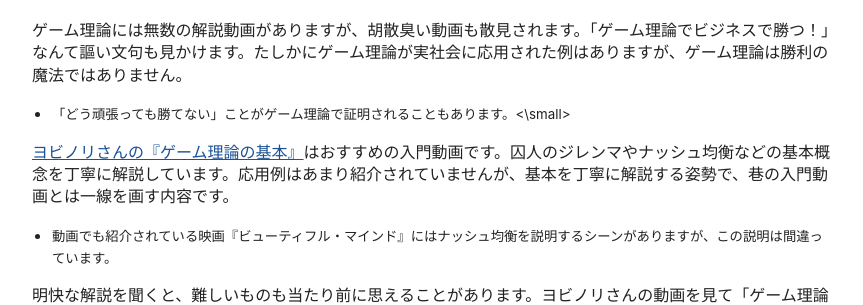
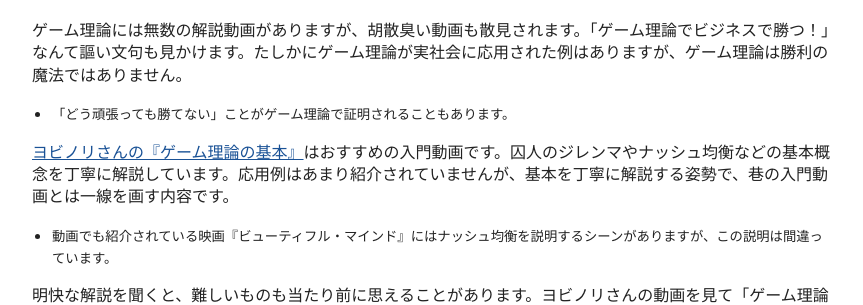
Before and after one commit to tetsuyahoshino137/tetsuyahoshino137.github.io, a Jekyll site: the page built from posts/youtube.md, in a window 1280 px wide and 900 px high, scrolled down 385 px. Shown: the part 154-459 px from the top of the window, without its empty margins (208-1071 px from the left). Built offline with Jekyll 4.4.1, drawn with Linux system fonts in a browser that asks for light colours.

Commit message:
Update youtube.md

```diff
--- a/posts/youtube.md
+++ b/posts/youtube.md
@@ -20,7 +20,7 @@ YouTubeで勉強なんて当たり前になりました。勉強になる動画
 
 ゲーム理論には無数の解説動画がありますが、胡散臭い動画も散見されます。「ゲーム理論でビジネスで勝つ！」なんて謳い文句も見かけます。たしかにゲーム理論が実社会に応用された例はありますが、ゲーム理論は勝利の魔法ではありません。
 
-  - <small>「どう頑張っても勝てない」ことがゲーム理論で証明されることもあります。<\small>
+  - <small>「どう頑張っても勝てない」ことがゲーム理論で証明されることもあります。</small>
 
 [ヨビノリさんの『ゲーム理論の基本』](https://youtu.be/-UulHZPFo2M)はおすすめの入門動画です。囚人のジレンマやナッシュ均衡などの基本概念を丁寧に解説しています。応用例はあまり紹介されていませんが、基本を丁寧に解説する姿勢で、巷の入門動画とは一線を画す内容です。
 
```
